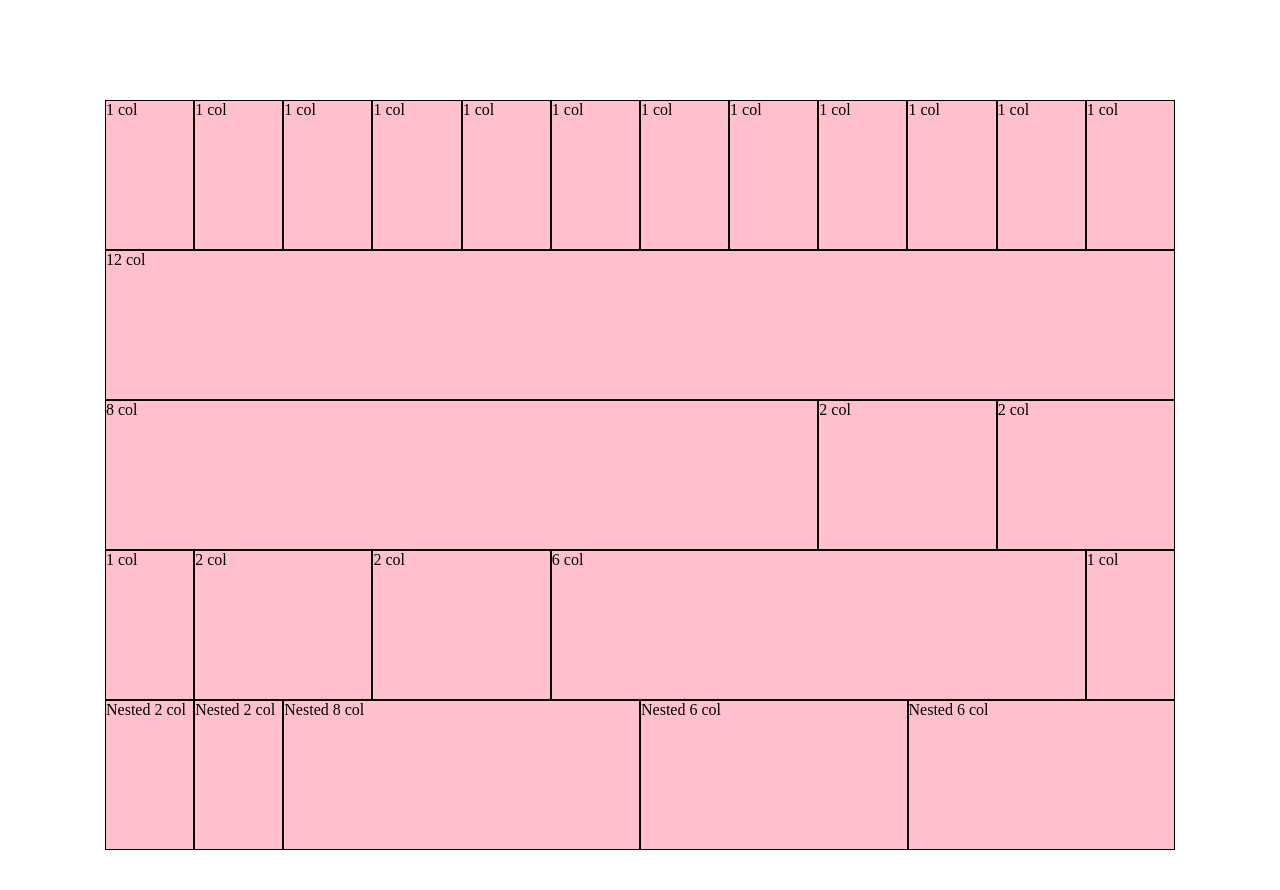
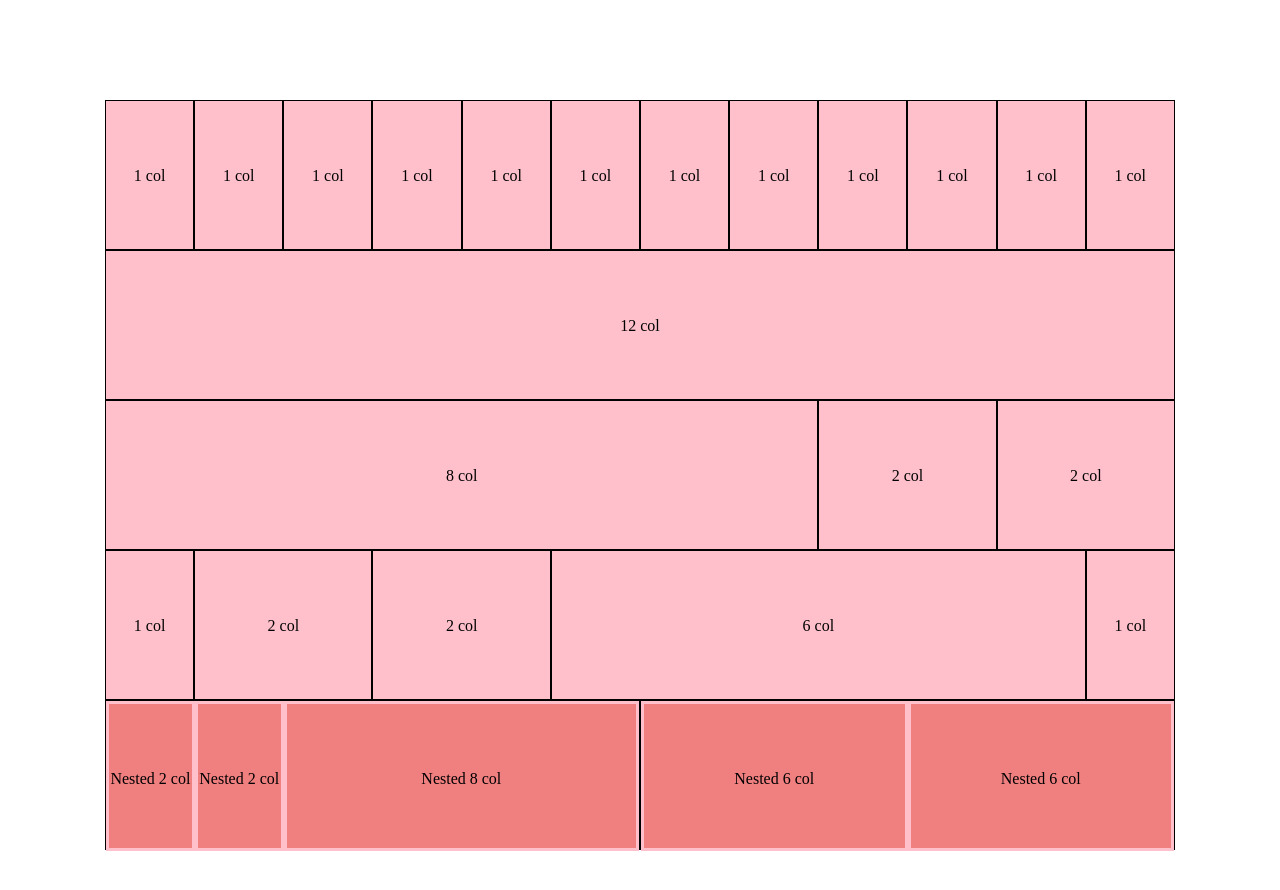
Before and after one commit to 0ttone/html-css-12bool, a plain HTML site: page index.html in a window 1280 px wide. Before the commit the page ends 850 px from the top, so only its background shows below. Drawn offline with Linux system fonts and the light colour scheme.

Commit message:
versione ok con border

```diff
--- a/css/style.css
+++ b/css/style.css
@@ -2,9 +2,24 @@
     background-color: #ffc0cb;
     color: black;
     margin-top: 100px;
+    margin-bottom: 100px;
+}
+
+[class*="col"] {
+    border: 1px solid black;
+    height: 150px;
+}
+
+[class*="col"] >.row >[class*="col-xs"] {
+    background-color: #f07f80;
+    border: 3px solid #ffc0cb;
+
+
+
 }
 
 [class*="col-xs"] {
-    border: 1px solid black;
-    height: 150px;
+    text-align: center;
+    line-height: 150px;
+
 }
```
